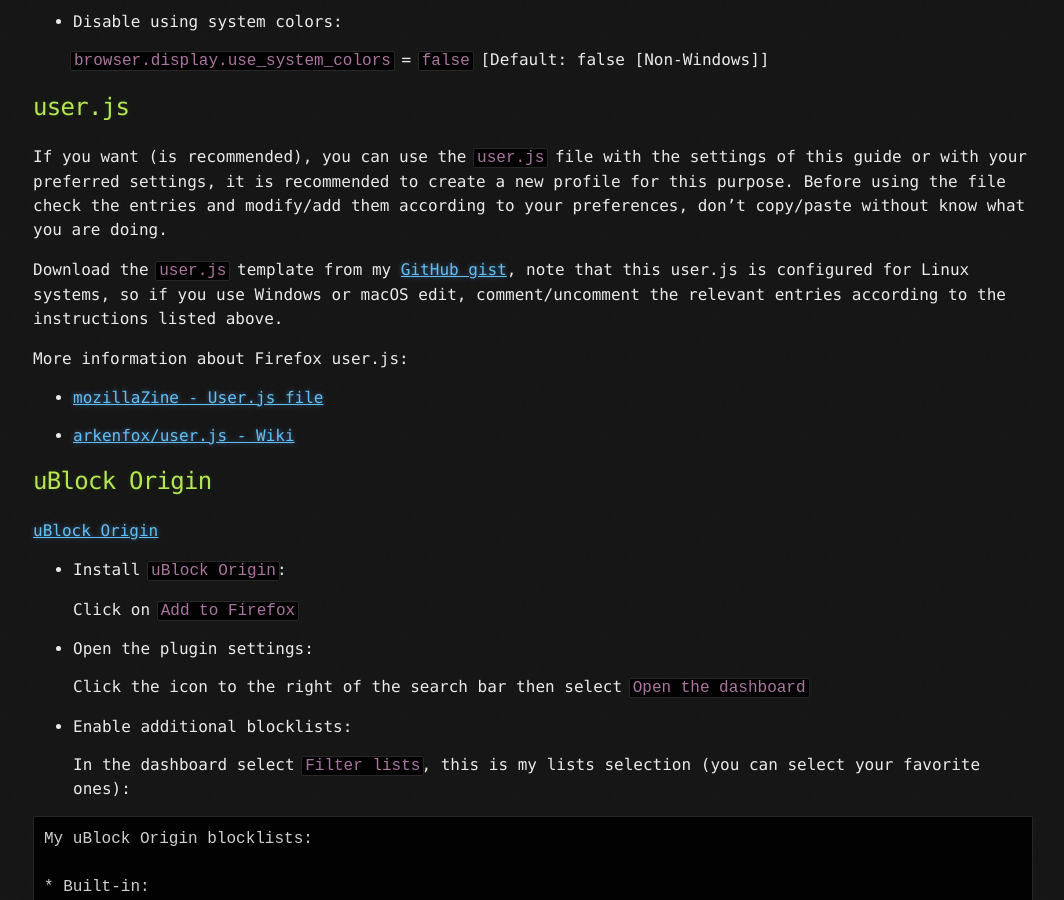
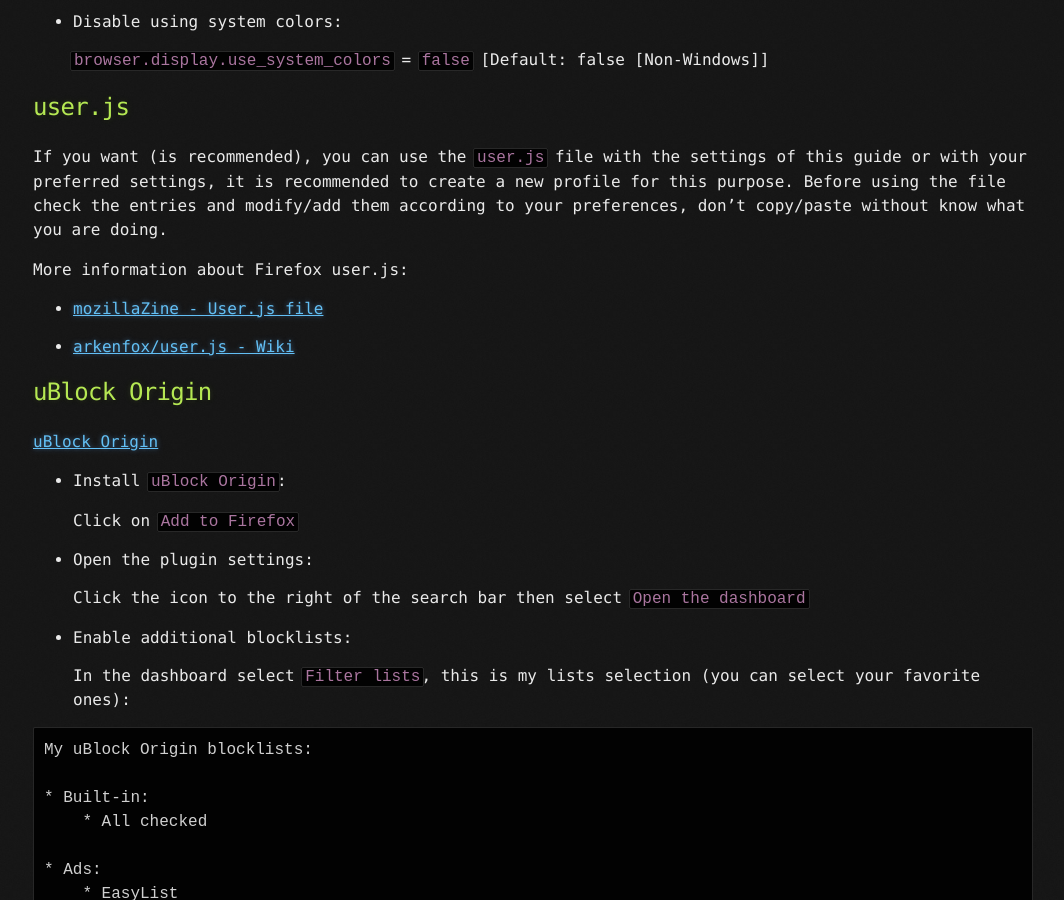
Before and after one commit to znkkw/znkkw.github.io, a Jekyll site: the page built from _posts/2023-05-05-firefox-hardening-guide.md, in a window 1280 px wide and 900 px high, scrolled down 13396 px. Shown: the whole window, without its empty margins (107-1171 px from the left). Built offline with Jekyll 4.4.1, drawn with Linux system fonts in a browser that asks for light colours; some of the changed lines change nothing that is shown.

Commit message:
Update 2023-05-05-firefox-hardening-guide.md

```diff
--- a/_posts/2023-05-05-firefox-hardening-guide.md
+++ b/_posts/2023-05-05-firefox-hardening-guide.md
@@ -649,8 +649,6 @@
 If you want (is recommended), you can use the `user.js` file with the settings of this guide or with your preferred settings, it is recommended to create a new profile for this purpose.
 Before using the file check the entries and modify/add them according to your preferences, don't copy/paste without know what you are doing.
 
-Download the `user.js` template from my [GitHub gist](https://gist.github.com/brainfucksec/68e79da1c965aeaa4782914afd8f7fa2), note that this user.js is configured for Linux systems, so if you use Windows or macOS edit, comment/uncomment the relevant entries according to the instructions listed above.
-
 More information about Firefox user.js:
 
  * [mozillaZine - User.js file](https://kb.mozillazine.org/User.js_file)
@@ -730,7 +728,7 @@
 ## Recommendations:
 
 Take this guide as a starting point and learn about the meaning of the various options, configuring Firefox parameters is a fairly complex topic.
-Although I do my best so that there are not, there may be errors or inaccuracies in this guide, so don't blindly copy/paste, and if you find something wrong I invite you to [contact me](https://brainfucksec.github.io/contacts) to fix the problem.
+Although I do my best so that there are not, there may be errors or inaccuracies in this guide, so don't blindly copy/paste, and if you find something wrong I invite you to [contact me](https://znkkw.github.io/contacts) to fix the problem.
 Your security depends not only on technical countermeasures, but also on how you behave online, so search for information, compare them, and **think with you head**.
 
 ---
```
